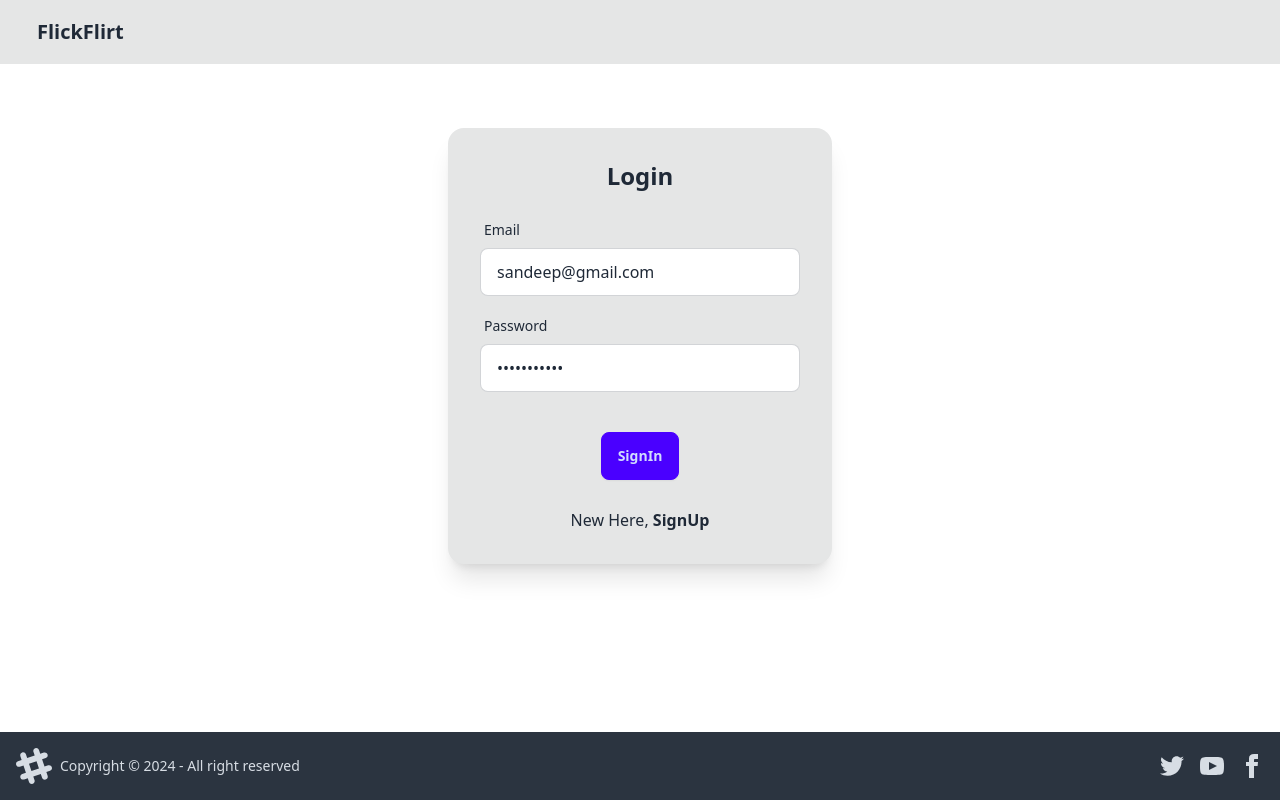
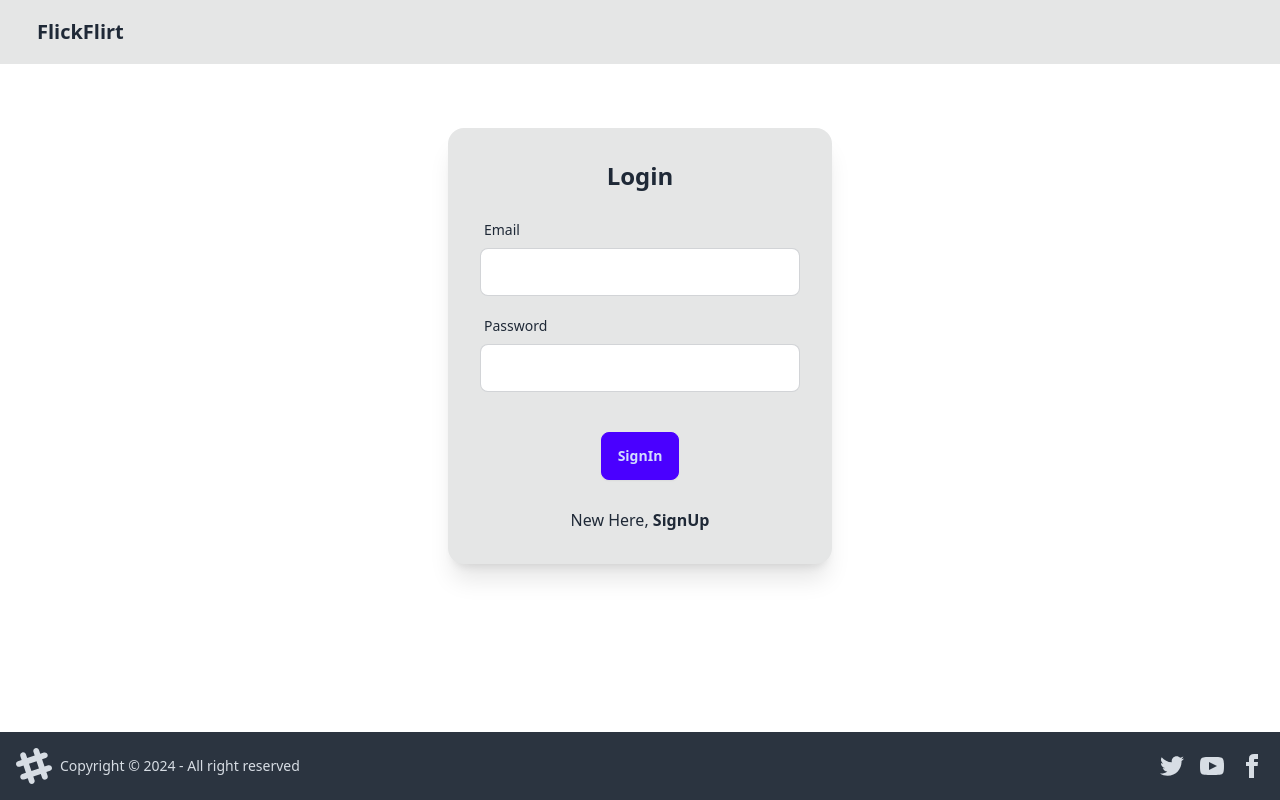
Before and after one commit to SandeepSambu/FlickFlirt, a React (Vite) app: page /login in a window 1280 px wide. Built offline with nearby package versions, Linux system fonts and the light colour scheme; no server answers.

Commit message:
Update Login.jsx

```diff
--- a/src/components/Login.jsx
+++ b/src/components/Login.jsx
@@ -11,8 +11,8 @@ const Login = () => {
   const [isLogin, setIsLogin] = useState(true);
   const [firstName, setFirstName] = useState("");
   const [lastName, setLastName] = useState("");
-  const [email, setEmail] = useState("sandeep@gmail.com");
-  const [password, setPassword] = useState("Sandeep@123");
+  const [email, setEmail] = useState("");
+  const [password, setPassword] = useState("");
   const [photoURL, setPhotoURL] = useState("");
   const [age, setAge] = useState("");
   const [gender, setGender] = useState("");
```
